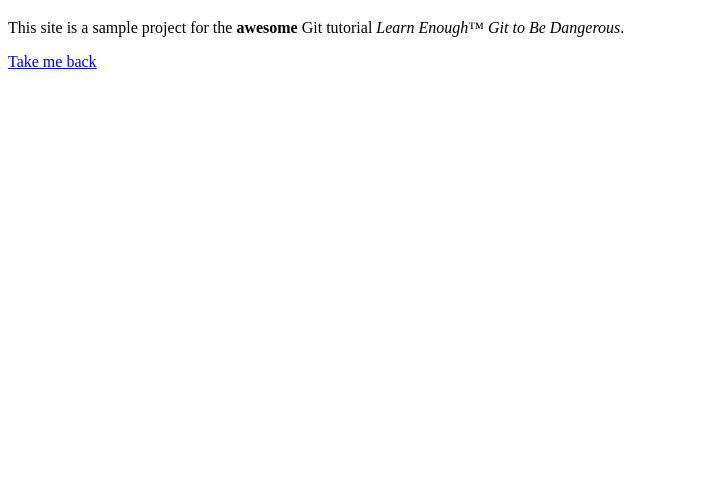
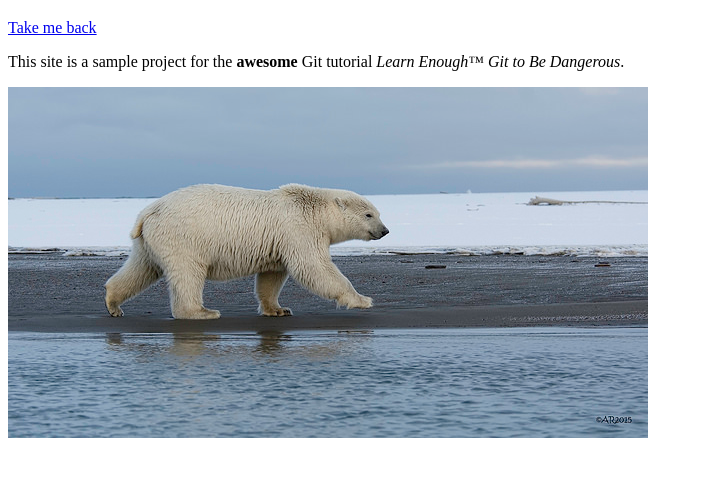
Before and after one commit to CHR1STALL/website, a plain HTML site: page about.html in a window 1280 px wide. Shown: the part 61-538 px from the top of the page, without its empty margins (0-703 px from the left). Drawn offline with Linux system fonts and the light colour scheme.

Commit message:
add polar image to about-page

```diff
--- a/about.html
+++ b/about.html
@@ -5,8 +5,9 @@
   </head>
   <body>
     <h1>About</h1>
+    <a href="index.html">Take me back</a>
     <p>This site is a sample project for the <strong>awesome</strong> Git
        tutorial <em>Learn Enough™ Git to Be Dangerous</em>.</p>
-       <a href="index.html">Take me back</a>
+       <img src="images/polar_bear.jpg">
   </body>
 </html>
```
Also changed, not shown: images/polar_bear.jpg (added).
